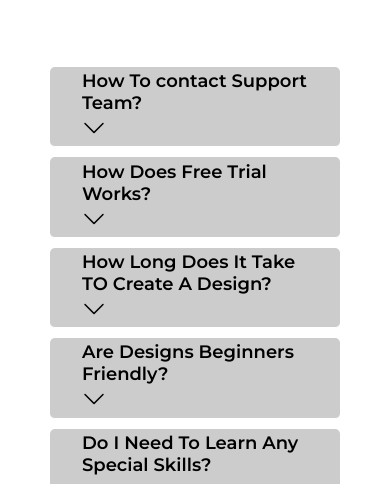
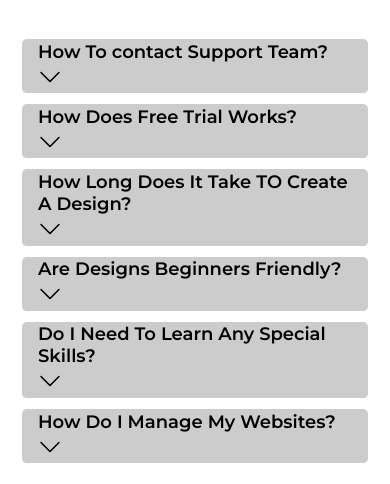
Before and after one commit to Shekhardas580/TECHSNAP-FED-09-05, a plain HTML site: page index.html in a window 390 px wide. Shown: the part 1067-1551 px from the top of the page. Drawn offline with nearby package versions, Linux system fonts and the light colour scheme.

Commit message:
Add files via upload

```diff
--- a/css/style.css
+++ b/css/style.css
@@ -617,6 +617,15 @@ body {
 		font-size:30px;
 		text-decoration:bold;
 	}
+	.faq_ques{
+		padding:2px;
+	}
+	.faq{
+	padding: .1rem 1rem;
+	}
+	.faq_sec{
+		padding:10px;
+	}
 }
 @media (max-width: 550px) {
 	.copyRight {
```
